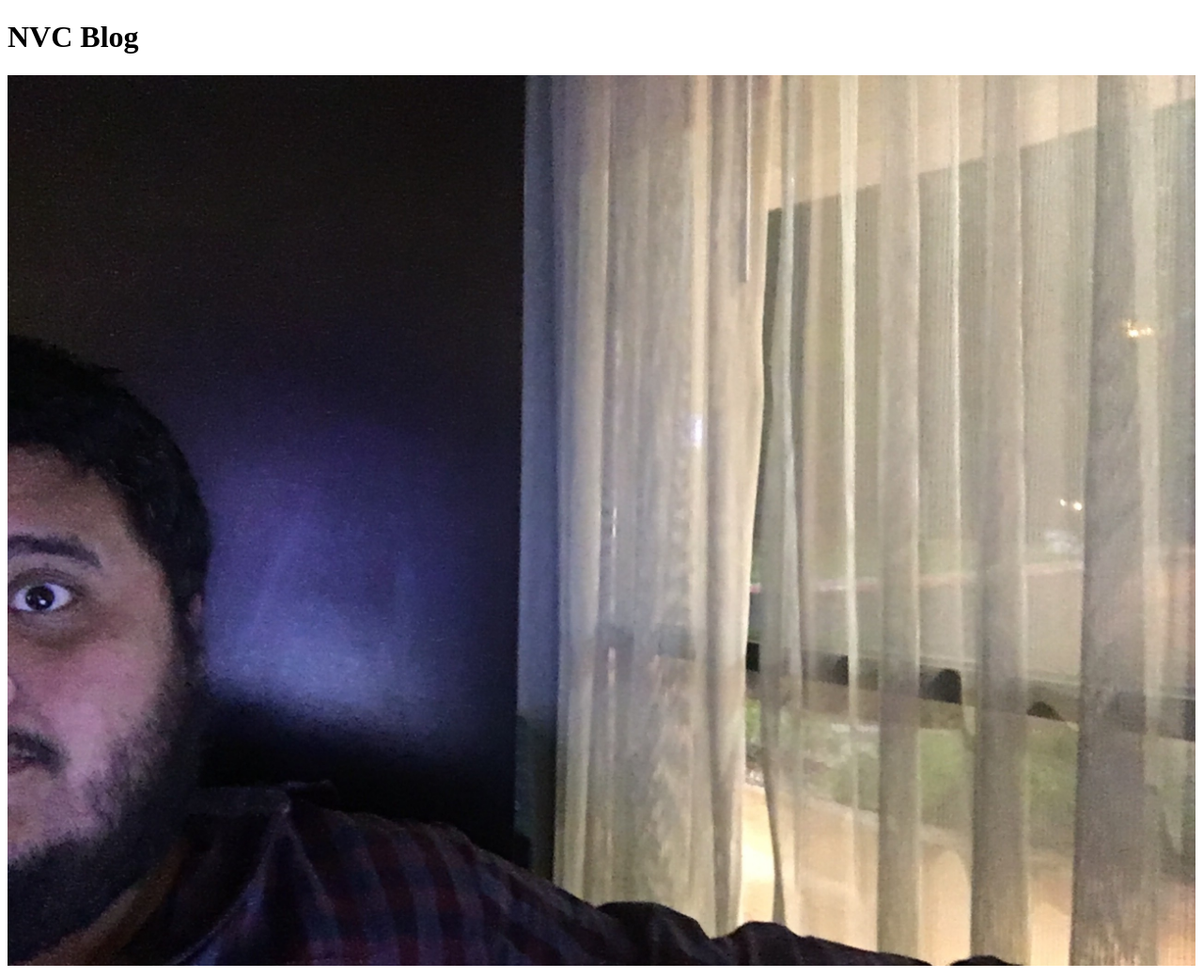
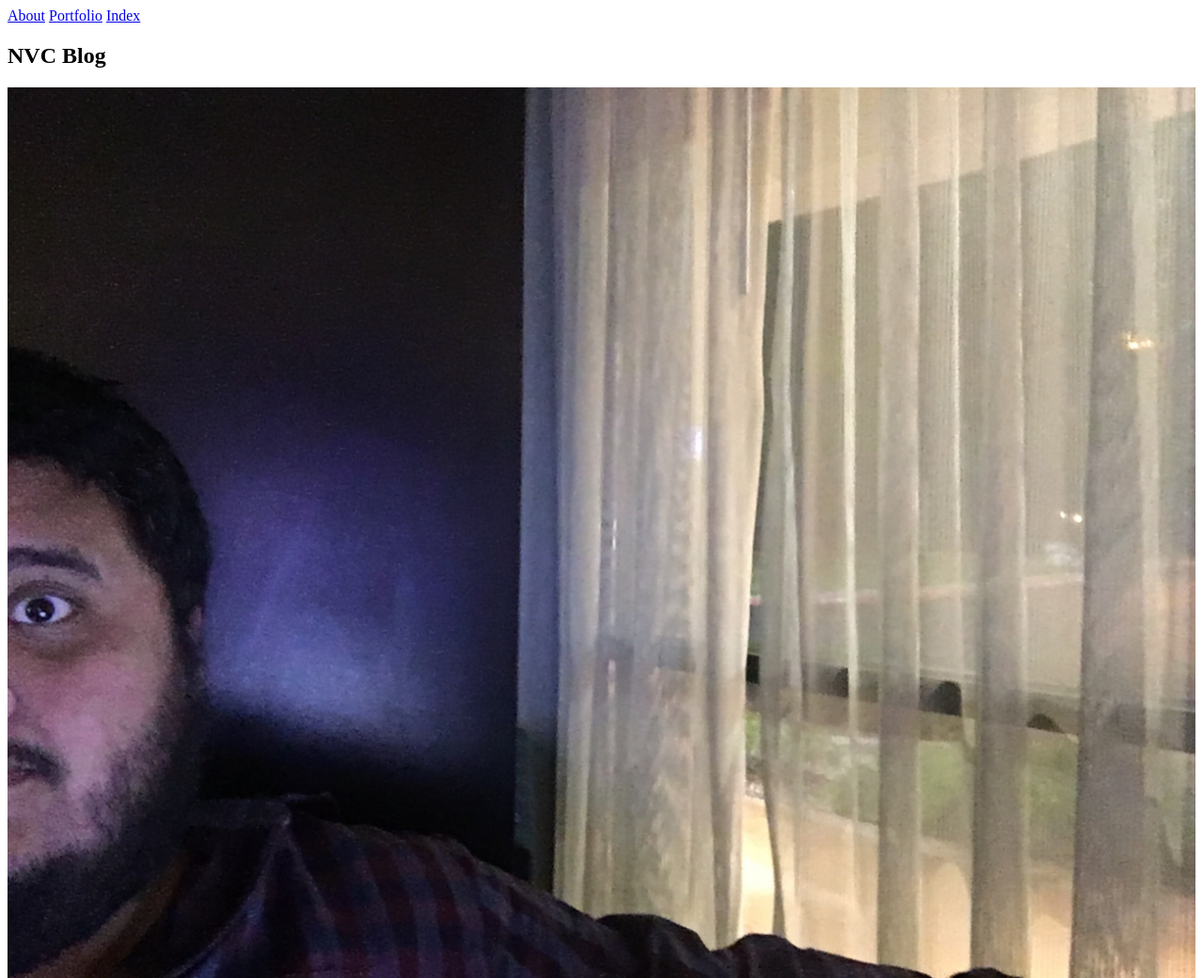
Before and after one commit to albertorramirez/NVC-Blog, a plain HTML site: page index.html in a window 1280 px wide. Shown: the top 1041 px of the page at 94% size. Drawn offline with Linux system fonts and the light colour scheme; files whose address does not match are found by name.

Commit message:
updated index file

```diff
--- a/index.html
+++ b/index.html
@@ -3,20 +3,31 @@
 <head>
 	<meta charset="UTF-8">
 	<title>Northwest Vista College, Web Design 1,SEO stuff</title>
+	<link rel="stylesheet" href="cssstyles.css">
 	<style> img {
 	max-width:100%;
 }</style>
 </head>
+
+<nav>
+	<a href="About">About</a>
+	<a href="Portfolio">Portfolio</a>
+	<a href="Index">Index</a>
+
+</nav>
+
 <body>
+	<article>
 	<h1>NVC Blog</h1>
 	<img src="IMG_3194.jpg" alt="A picture of me looking sleep deprived in the dark hotel lobby, my face illuminated by the light from my laptop screen.">
 	<p>I'm writing this in the lobby of the <a href="https://www.marriott.com/hotels/travel/satcn-courtyard-san-antonio-north-stone-oak-at-legacy/"> hotel</a> where I work. I'm not actually on the clock right now. I just like to come here in the middle of the night to work when I can't get anything done at home. I'm usually up anyway.</p>
 	<img src="IMG_3195.jpg" alt="A picture of the dark empty lobby. This is where I spend at least forty hours a week working nights.">
-	<p>It was just a lucky coincidence that just as I pulled into a parking space in the lot, the front desk girl texted me for our security officer's phone number. She needed him to remove a man from the property who was making her uncomfortable. And he wasn't a registered guest.</p>
+	<p>It was just a lucky coincidence that as I pulled into a parking space in the lot, the front desk girl texted me for our security officer's phone number. She needed him to remove a man from the property who was making her uncomfortable. And he wasn't a registered guest.</p>
 	<p>I assumed he was a drunk guest of a guest on one of the floors. But as I approached the entrance, there was a man lying down on a bench, smoking. When I got close he sat up and gave me a huge smile. It made me uncomfortable how long he looked at me with his smile.</p>
 	<p>Our officer pulled in and approached the man on the bench almost immediately after I was let into the lobby and got to ask my coworker what had happened. As he walked off, I saw he didn't have any shoes. He had been talking literal nonsense to my coworker, she said. The only cogent thing he had been able to say was that he had schizofrenia, oh, and that he would wait for her to get off work. For what, we still don't know.</p>
 	<p>The rest of the night thankfully has not been as exciting. I've been working at one of the tables in the lobby and listening to music. I've had a bit of trouble getting my images to appear in Chrome when I open this HTML file. I also can't get the second image above to turn the right way. And nothing on this page has anything to do with Web Design at NVC. But I wanted to make something from scratch quickly as practice. This was created in <a href="https://www.sublimetext.com/">Sublime Text</a> with <a href="https://emmet.io/"Emmet> installed.</a></p>
 	<p>I finally got the images to load, but this caused a new problem. The images were loading so big, you couldn't see them on my laptop screen. I stole a bit of code that I'm sure will come in handy over and over that keeps images from displaying too large. It's in the head section.</p>
-
+	</article>
 </body>
+<footer>Copyright, y'all.</footer>
 </html>
```
